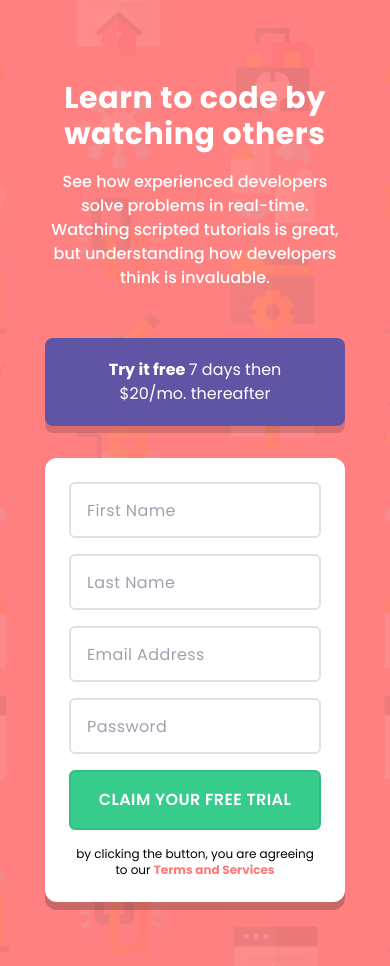
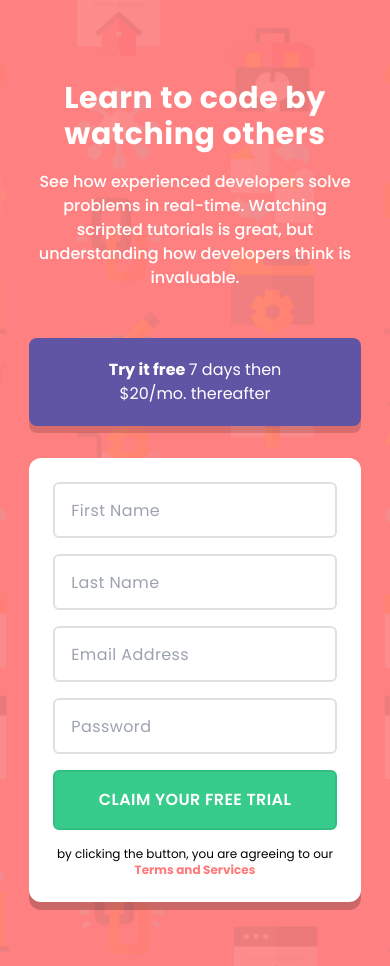
Before and after one commit to mark-siazon/FM-Intro-Sign_Up-Card, a React (Vite) app: page / in a window 390 px wide. Built offline with nearby package versions, Linux system fonts and the light colour scheme.

Commit message:
🎨 | Enhance responsiveness and styling across components in all viewports (+ Desktop)

```diff
--- a/src/App.tsx
+++ b/src/App.tsx
@@ -6,8 +6,8 @@ import RightContainer from "./components/RightContainer";
 const App: React.FC = () => {
   return (
     <div
-      className="container mx-auto
-                min-w-[300px]   max-w-[280px] sm:max-w-[327px]
+      className="container mx-auto min-w-[300px] w-[85vw] flex flex-col lg:flex-row md:gap-6 lg:gap-8 lg:items-center
+                  max-w-[280px] xs:max-w-[350px] sm:max-w-[540px] lg:max-w-[900px]
     "
     >
       <LeftContainer />
--- a/src/components/FormInputField.tsx
+++ b/src/components/FormInputField.tsx
@@ -16,11 +16,12 @@ const FormInputField: React.FC<FormInputFieldProps> = ({
   error,
 }) => {
   return (
-    <div className="flex flex-col items-center mb-4 relative">
+    <div className="relative flex flex-col items-center mb-4">
       <input
-        className="h-[56px] w-full max-w-[279px] px-4 py-1 rounded-md tracking-wide
-          bg-transparent border-2 border-[#E0E0E0] transition-300
-          focus:outline-none focus:ring-2 focus:ring-accent-blue focus:border-accent-blue hover:border-accent-blue/50"
+        className="h-[56px] w-full xs:max-w- px-4 py-1 rounded-md tracking-wide
+                    bg-transparent border-2 border-[#E0E0E0] transition-300
+                    focus:outline-none focus:ring-2 focus:ring-accent-blue focus:border-accent-blue
+                    hover:border-accent-blue/50 hover:placeholder:text-accent-blue/80"
         type={inputType}
         id={name}
         name={name}
@@ -31,7 +32,7 @@ const FormInputField: React.FC<FormInputFieldProps> = ({
 
       {/* Error Message */}
       {error && (
-        <span className="text-xs italic text-primary-red mt-1 w-full max-w-[279px] text-right">
+        <span className="text-xs italic text-primary-red text-right mt-1 w-full ">
           {error}
         </span>
       )}
--- a/src/components/FormInputSubmitBtn.tsx
+++ b/src/components/FormInputSubmitBtn.tsx
@@ -11,7 +11,7 @@ const FormInputSubmitBtn: React.FC<FormInputSubmitBtn> = ({ placeholder }) => {
     >
       {/* Submit Button */}
       <input
-        className={`h-[56px] w-full max-w-[279px] rounded-md
+        className={`h-[56px] w-full rounded-md
           focus:outline-none focus:ring-4 focus:ring-accent-darkgreen focus:border-accent-darkgreen
           transition-300 font-semibold cursor-pointer tracking-wide`}
         type="submit"
--- a/src/components/LeftContainer.tsx
+++ b/src/components/LeftContainer.tsx
@@ -1,16 +1,16 @@
 const LeftContainer: React.FC = () => {
   return (
     <header
-      className="flex flex-auto flex-col text-white gap-[18px] text-center
-                min-h-[210px]
-                pt-20 sm:pt-24 mb-12
+      className="flex flex-auto flex-col text-white gap-[18px] text-center lg:text-left
+                min-h-[210px] lg:max-w-[367px]
+                pt-20 sm:pt-24 mb-12 lg:p-0 lg:m-0
     "
     >
-      <h1 className="text-3xl font-bold tracking-[0.02em]">
+      <h1 className="text-3xl md:text-5xl font-bold tracking-[0.02em] lg:leading-[52px]">
         Learn to code by watching others
       </h1>
 
-      <p className="font-medium">
+      <p className="font-medium md:text-lg">
         See how experienced developers solve problems in real-time. Watching
         scripted tutorials is great, but understanding how developers think is
         invaluable.
--- a/src/components/PricingCard.tsx
+++ b/src/components/PricingCard.tsx
@@ -10,7 +10,7 @@ const PricingCard: React.FC<PricingCardProps> = ({
   return (
     <div
       className=" flex items-center justify-center bg-accent-blue text-white
-        w-full max-h-[88px] md:max-h-[60px] py-5 px-14 sm:px-16
+        w-full max-h-[88px] md:max-h-[68px] py-5 px-14 sm:px-16
         rounded-lg shadow-[0px_7px_0px_rgba(0,_0,_0,_0.15)]
       "
     >
--- a/src/components/RightContainer.tsx
+++ b/src/components/RightContainer.tsx
@@ -7,7 +7,7 @@ const RightContainer: React.FC = () => {
   const { formData, errors, handleInputChange, handleSubmit } = useFormState();
 
   return (
-    <div className="flex flex-auto flex-col max-h-[568px] mb-16">
+    <div className="flex flex-auto flex-col max-h-[568px] mb-16 lg:mb-0">
       <PricingCard
         highlights="Try it free "
         description="7 days then $20/mo. thereafter"
--- a/tailwind.config.js
+++ b/tailwind.config.js
@@ -30,11 +30,11 @@ export default {
       fontSize: {
         body: '16px',
       },
-      boxShadow: {
-        custom: '0px 6px 12px 1px #C2D3FF',
-      },
       rounded: {
         md: '6px',
+      },
+      screens: {
+        'xs': '375px',
       },
     },
   },
```
